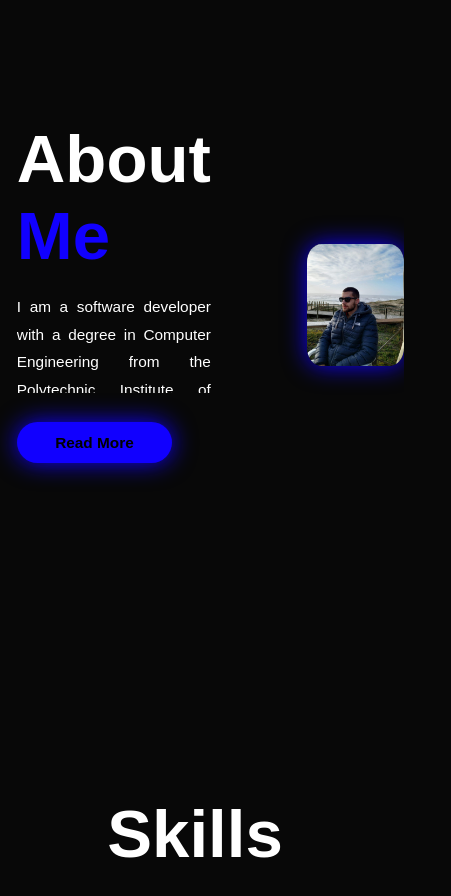
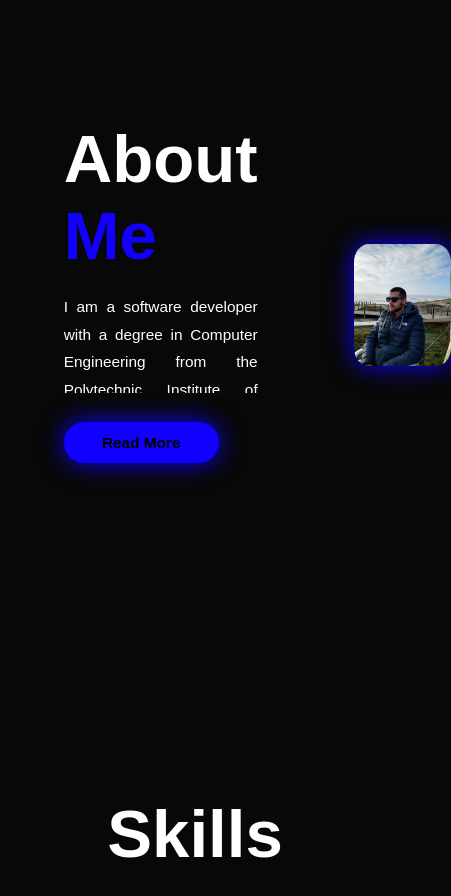
Before and after one commit to TiagoFelix92/Website, a plain HTML site: page index.html in a window 390 px wide. Shown: the part 960-1856 px from the top of the page, 451 px wide, since content can reach past the window. Drawn offline with nearby package versions, Linux system fonts and the light colour scheme.

Commit message:
Espaçamento

```diff
--- a/styles.css
+++ b/styles.css
@@ -675,7 +675,7 @@ box-shadow: 0 0 25px transparent;
 }
 @media (max-width: 768px) {
     .about-content {
-        padding-left: 10%;
+        padding-left: 40%;
         text-align: left;
     }
 }
```
